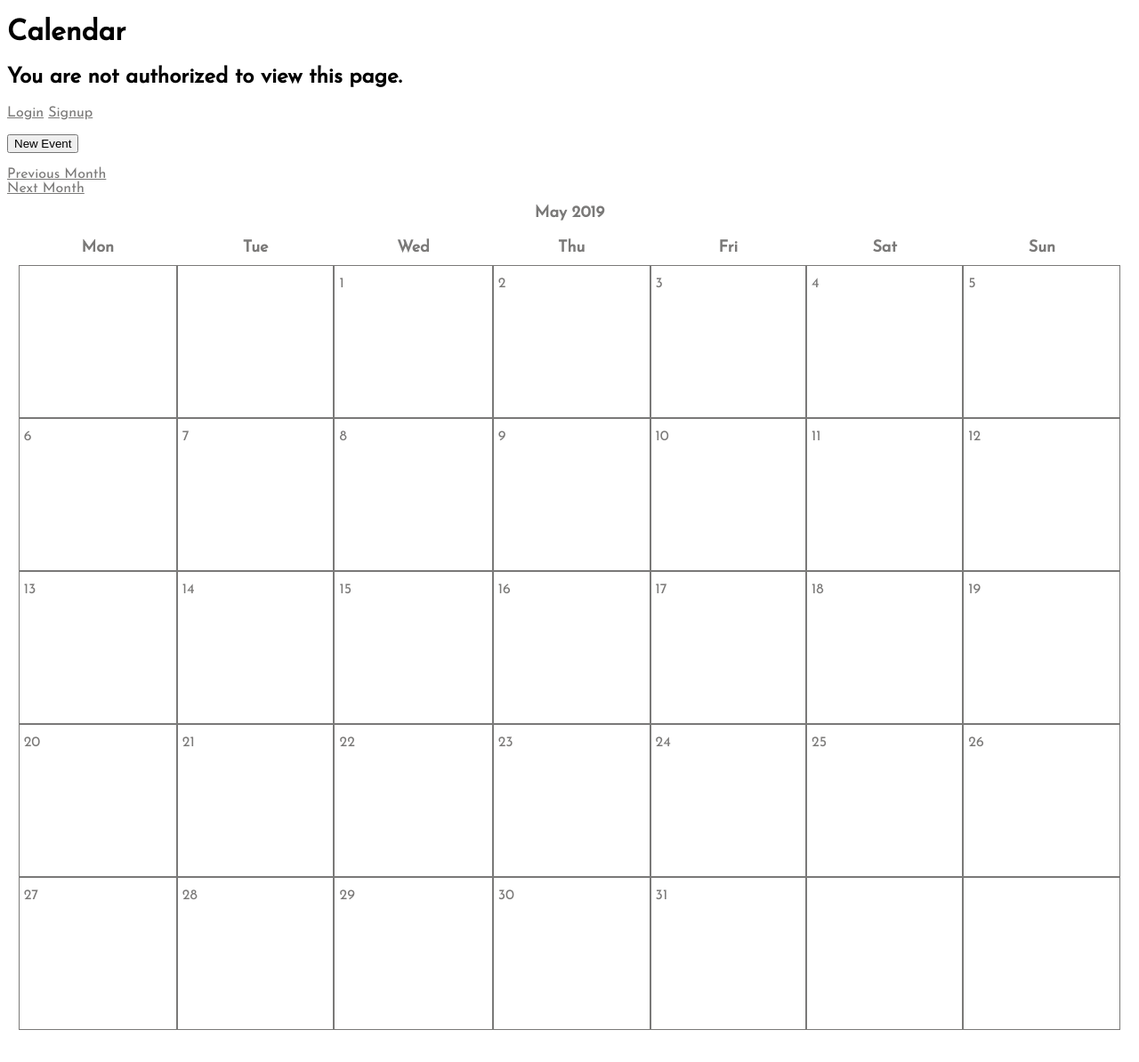
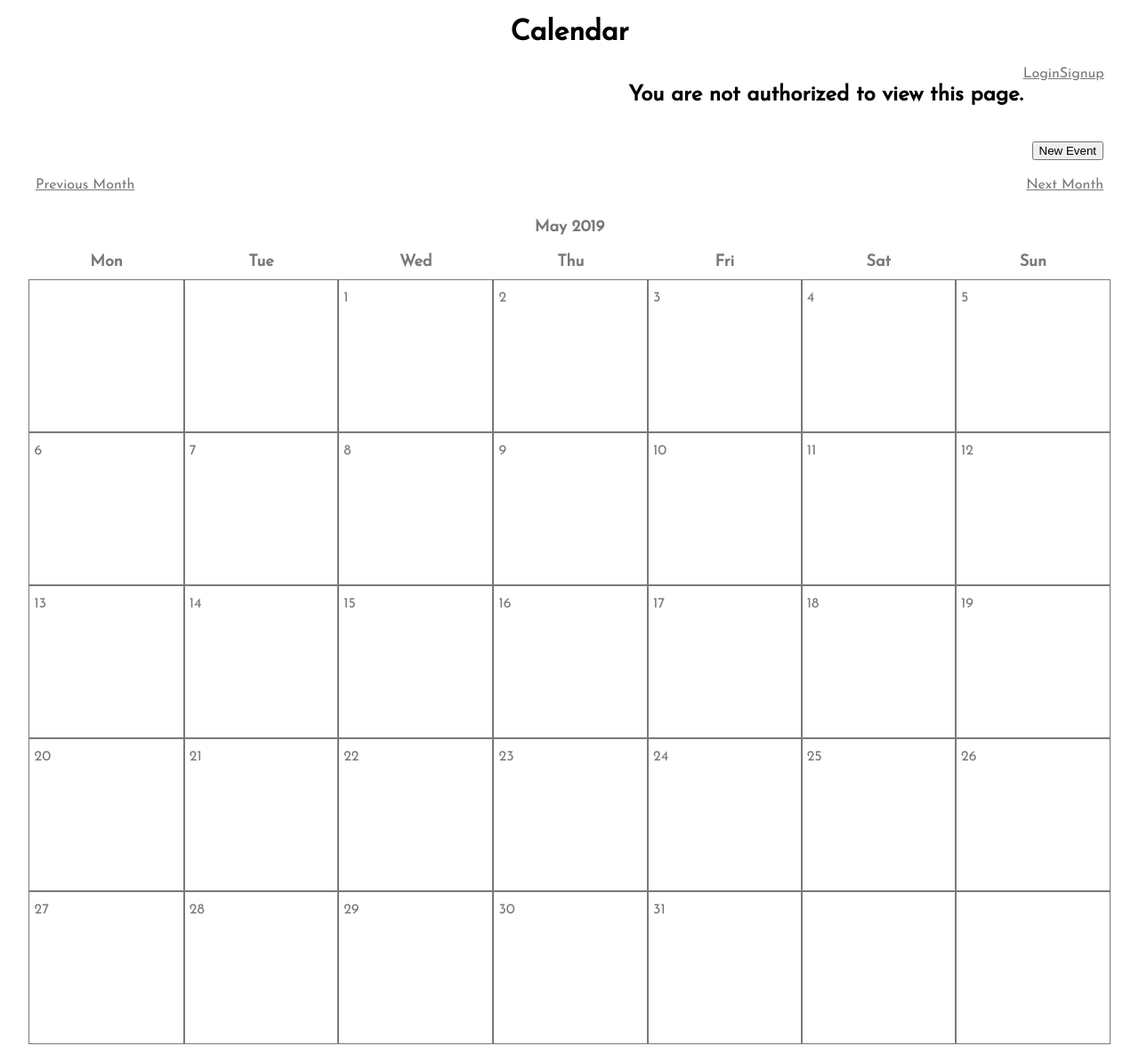
Before and after one commit to JakeBrackney/python_calendar, a Django app: page /calendar/ in a window 1280 px wide. Shown: the whole page at 89% size. Before the commit the page ends 1158 px from the top, so only its background shows below. Run offline with Django 3.2, Linux system fonts and the light colour scheme; data that the repository does not hold is empty; some libraries are stand-ins or nearby versions.

Commit message:
Header styling

```diff
--- a/python_calendar/calendar_app/templates/calendar_app/base.html
+++ b/python_calendar/calendar_app/templates/calendar_app/base.html
@@ -19,7 +19,7 @@
     <nav>
         <div class="user-info">
             {% if user.is_authenticated %}
-                Welcome, {{ user.username }}
+                Welcome, {{ user.username }} </br>
                 <a href="{% url 'logout' %}">Signout</a>
             {% else %}
                 <h2>You are not authorized to view this page.</h2>
--- a/python_calendar/calendar_app/templates/calendar_app/calendar.html
+++ b/python_calendar/calendar_app/templates/calendar_app/calendar.html
@@ -2,7 +2,7 @@
 
 {% block content %}
 <p><a href="{% url 'event_form' %}"><button>New Event</button></a></p>
-<div class="clearfix"></div>
+<div class="button-container">
 	<a class="btn btn-info left" href="{% url 'calendar' %}?{{ prev_month }}"> Previous Month </a>
 	<a class="btn btn-info right" href="{% url 'calendar' %}?{{ next_month }}"> Next Month </a>
 </div>
--- a/python_calendar/static/calendar_app/css/style.css
+++ b/python_calendar/static/calendar_app/css/style.css
@@ -1,10 +1,27 @@
 body {
   font-family: 'Josefin Sans', sans-serif;
+  margin: 20px;
+}
+
+h1 {
+  text-align: center;
+}
+
+.user-info {
+  display: flex;
+  justify-content: flex-end;
+  padding-right: 1.2rem
+}
+
+p {
+  display: flex;
+  justify-content: flex-end;
+  margin: inherit;
 }
 
 .calendar {
   width: 98%;
-  margin: auto;
+  margin: 0 auto;
   font-size: 13px;
   color: #7A7978;
 }
@@ -20,18 +37,28 @@ body {
 }
 
 .calendar td {
-  width: 200px;
+  width: 14.28vw;
   height: 150px;
   padding: 20px 0px 0px 5px;
 }
 
-.left, .right {
+.button-container {
   display: flex;
-  justify-content: space-between
+  justify-content: space-between;
+  margin: inherit;
 }
 
+
+/* .left {
+  margin-left: 20px;
+}
+
+.right {
+  margin-right: 20px;
+} */
+
 .month {
-  font-size: 25px;
+  font-size: 45px;
 }
 
 .date {
```
